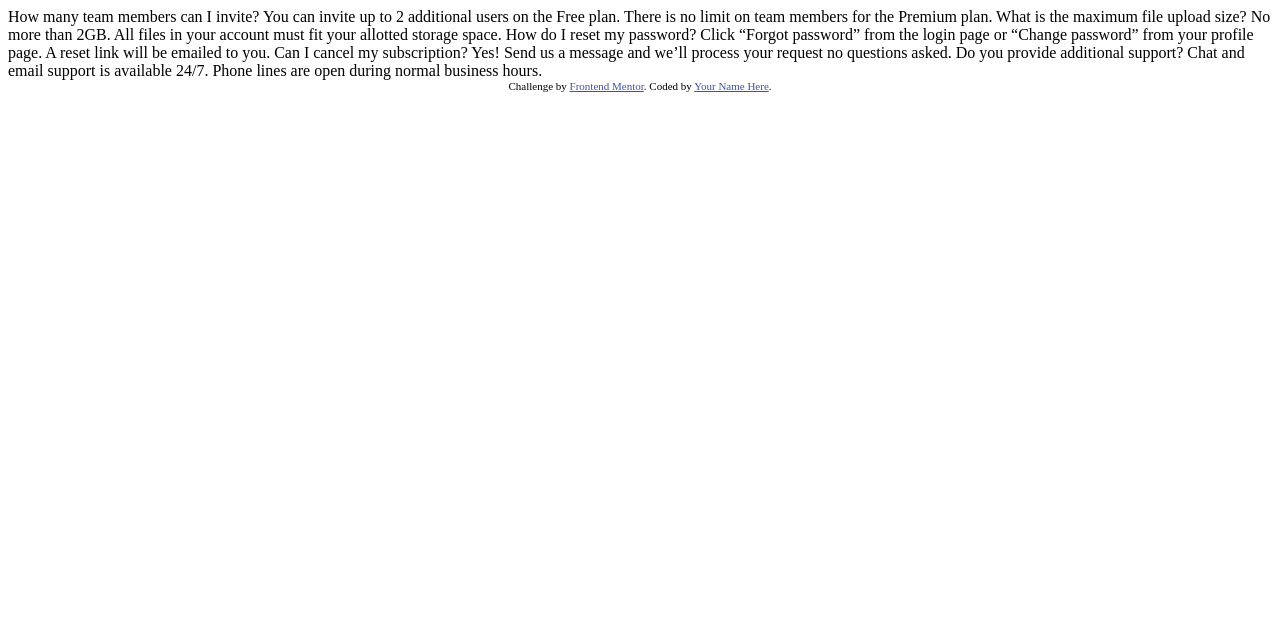
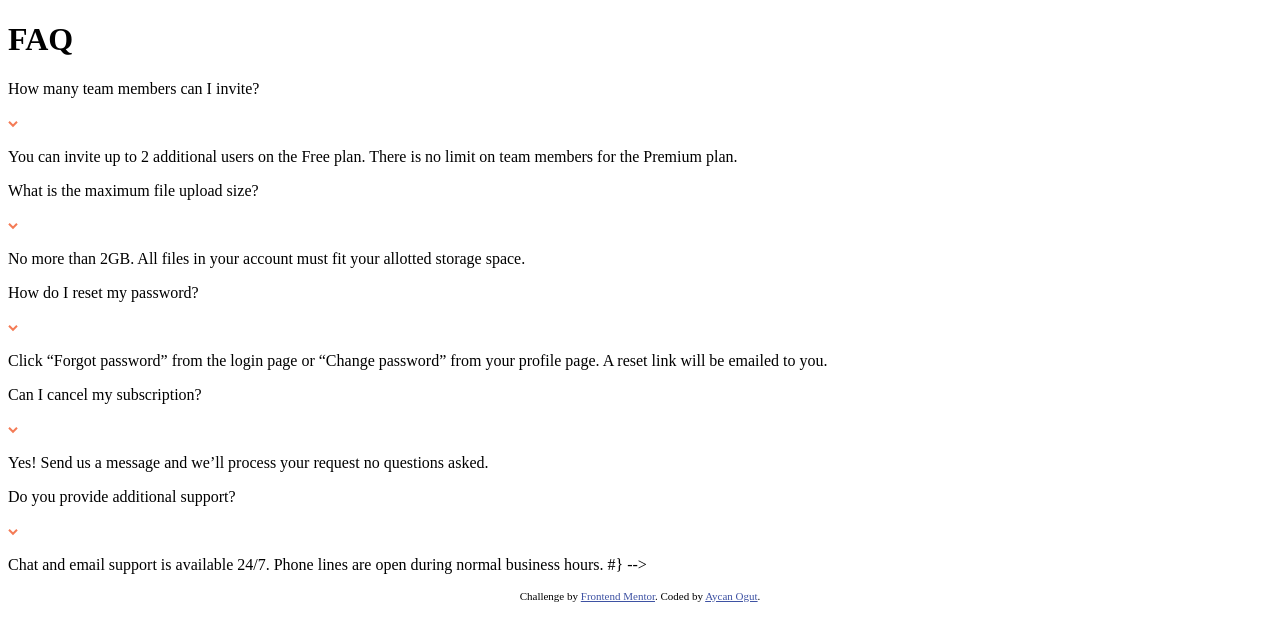
Before and after one commit to aycanogut/fem-accordion-card-faq, a plain HTML site: page index.html in a window 1280 px wide. Drawn offline with Linux system fonts and the light colour scheme.

Commit message:
sections created

```diff
--- a/index.html
+++ b/index.html
@@ -1,8 +1,10 @@
 <!DOCTYPE html>
 <html lang="en">
+
 <head>
   <meta charset="UTF-8">
-  <meta name="viewport" content="width=device-width, initial-scale=1.0"> <!-- displays site properly based on user's device -->
+  <meta name="viewport" content="width=device-width, initial-scale=1.0">
+  <!-- displays site properly based on user's device -->
 
   <link rel="icon" type="image/png" sizes="32x32" href="./images/favicon-32x32.png">
 
@@ -10,31 +12,120 @@
 
   <!-- Feel free to remove these styles or customise in your own stylesheet 👍 -->
   <style>
-    .attribution { font-size: 11px; text-align: center; }
-    .attribution a { color: hsl(228, 45%, 44%); }
+    .attribution {
+      font-size: 11px;
+      text-align: center;
+    }
+
+    .attribution a {
+      color: hsl(228, 45%, 44%);
+    }
   </style>
 </head>
+
 <body>
+  <div class="container">
+    <!-- header start -->
+    <header class="accordion__header">
+      <h1>FAQ</h1>
+    </header>
+    <!-- header end -->
+    <main>
+      <!-- main start -->
+      <section class="accordion__section">
+        <div class="accordion__section__top">
+          <p class="accordion__top__text">
             How many team members can I invite?
+          </p>
+          <a href="#">
+            <svg width="10" height="7" xmlns="http://www.w3.org/2000/svg">
+              <path d="M1 .799l4 4 4-4" stroke="#F47B56" stroke-width="2" fill="none" fill-rule="evenodd" /></svg>
+          </a>
+        </div>
+        <div class="accordion__section__bottom">
+          <p class="accordion__bottom__text">
             You can invite up to 2 additional users on the Free plan. There is no limit on
             team members for the Premium plan.
-
+          </p>
+        </div>
+      </section>
+      <section class="accordion__section">
+        <div class="accordion__section__top">
+          <p class="accordion__top__text">
             What is the maximum file upload size?
+          </p>
+          <a href="#">
+            <svg width="10" height="7" xmlns="http://www.w3.org/2000/svg">
+              <path d="M1 .799l4 4 4-4" stroke="#F47B56" stroke-width="2" fill="none" fill-rule="evenodd" /></svg>
+          </a>
+        </div>
+        <div class="accordion__section__bottom">
+          <p class="accordion__bottom__text">
             No more than 2GB. All files in your account must fit your allotted storage space.
-
+          </p>
+        </div>
+      </section>
+      <section class="accordion__section">
+        <div class="accordion__section__top">
+          <p class="accordion__top__text">
             How do I reset my password?
+          </p>
+          <a href="#">
+            <svg width="10" height="7" xmlns="http://www.w3.org/2000/svg">
+              <path d="M1 .799l4 4 4-4" stroke="#F47B56" stroke-width="2" fill="none" fill-rule="evenodd" /></svg>
+          </a>
+        </div>
+        <div class="accordion__section__bottom">
+          <p class="accordion__bottom__text">
             Click “Forgot password” from the login page or “Change password” from your profile page.
             A reset link will be emailed to you.
+          </p>
+        </div>
+      </section>
+      <section class="accordion__section">
+        <div class="accordion__section__top">
+          <p class="accordion__top__text">
+            Can I cancel my subscription?
+          </p>
+          <a href="#">
+            <svg width="10" height="7" xmlns="http://www.w3.org/2000/svg">
+              <path d="M1 .799l4 4 4-4" stroke="#F47B56" stroke-width="2" fill="none" fill-rule="evenodd" /></svg>
+          </a>
+        </div>
+        <div class="accordion__section__bottom">
+          <p class="accordion__bottom__text">
+            Yes! Send us a message and we’ll process your request no questions asked.
+          </p>
+        </div>
+      </section>
+      <section class="accordion__section">
+        <div class="accordion__section__top">
+          <p class="accordion__top__text">
+            Do you provide additional support?
+          </p>
+          <a href="#">
+            <svg width="10" height="7" xmlns="http://www.w3.org/2000/svg">
+              <path d="M1 .799l4 4 4-4" stroke="#F47B56" stroke-width="2" fill="none" fill-rule="evenodd" /></svg>
+          </a>
+        </div>
+        <div class="accordion__section__bottom">
+          <p class="accordion__bottom__text">
+            Chat and email support is available 24/7. Phone lines are open during normal business hours. #} -->
+          </p>
+        </div>
+      </section>
+      <!-- main end -->
+    </main>
+  </div>
 
-  Can I cancel my subscription?
-  Yes! Send us a message and we’ll process your request no questions asked.
 
-  Do you provide additional support?
-  Chat and email support is available 24/7. Phone lines are open during normal business hours.
+
+
 
   <div class="attribution">
     Challenge by <a href="https://www.frontendmentor.io?ref=challenge" target="_blank">Frontend Mentor</a>.
-    Coded by <a href="#">Your Name Here</a>.
+    Coded by <a href="https://github.com/aycanogut">Aycan Ogut</a>.
   </div>
 </body>
+
 </html>
```
Lines whose indentation alone changed are shown as unchanged.
